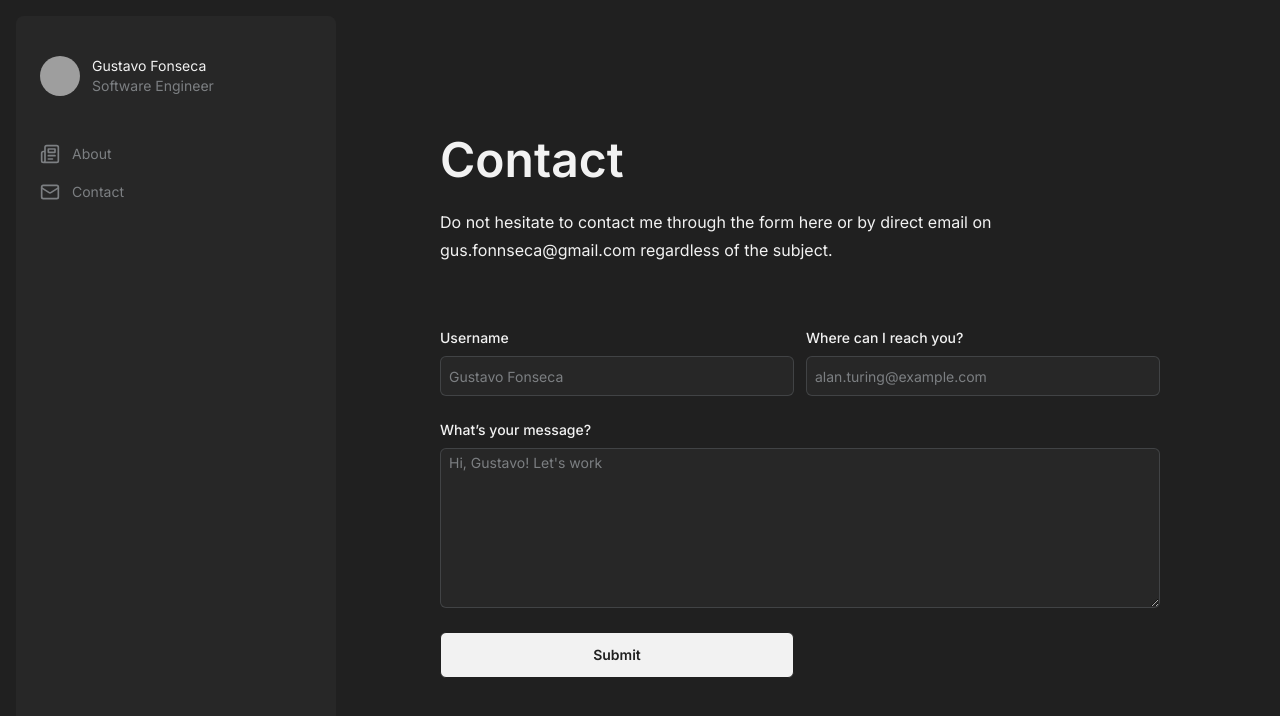
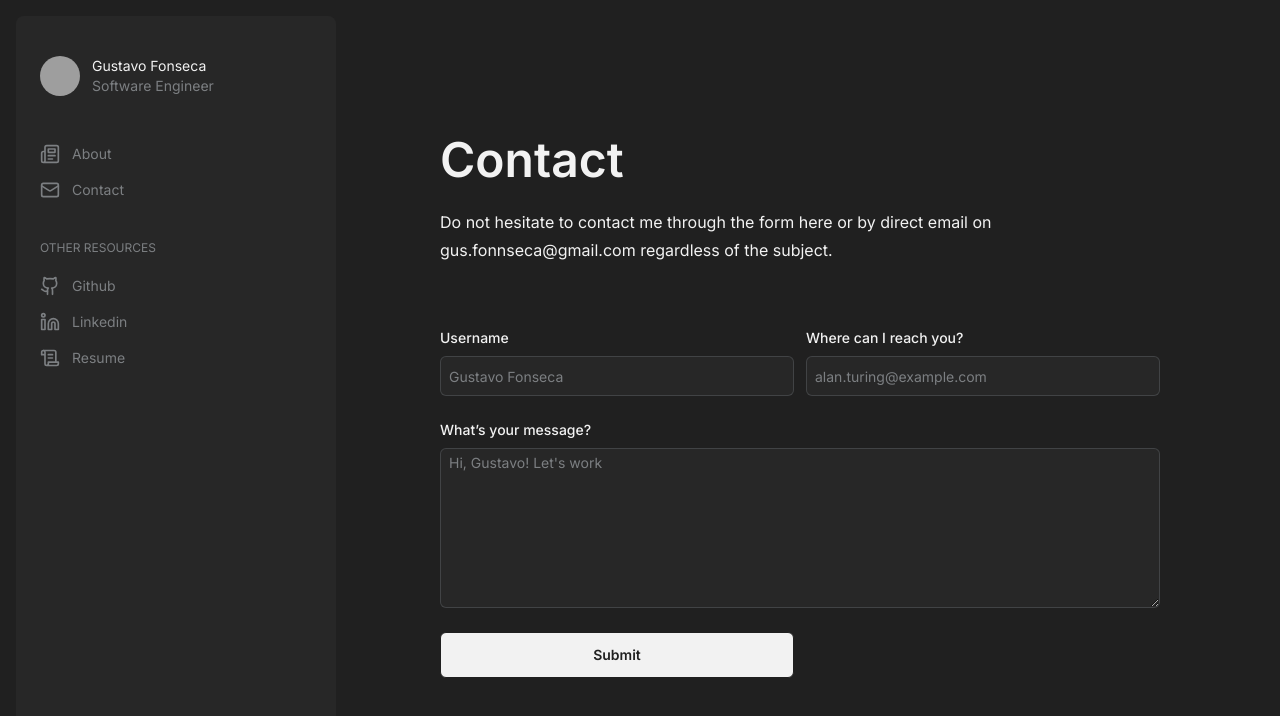
Before and after one commit to fscgustavo/portfolio, a Next.js app: page /contact in a window 1280 px wide. Shown: the top 716 px of the page. Built offline with nearby package versions, Linux system fonts and the light colour scheme; no server answers; grey boxes are pictures that could not be loaded.

Commit message:
feat: create new navigation links

```diff
--- a/app/globals.css
+++ b/app/globals.css
@@ -6,4 +6,8 @@
   .field {
     @apply rounded-md border border-[#dfeffe23] bg-foreground px-2 text-sm leading-5 text-white outline-2 outline-[#dfeffe23] placeholder:text-gray-100;
   }
+
+  .nav-link {
+    @apply flex items-center gap-x-3 px-6 py-2 text-sm hover:bg-[#2d2d2d];
+  }
 }
--- a/components/menu.tsx
+++ b/components/menu.tsx
@@ -1,7 +1,7 @@
 import Link from 'next/link';
 import { Avatar, AvatarFallback, AvatarImage } from './ui/avatar';
 import { Sheet, SheetContent, SheetHeader, SheetTrigger } from './ui/sheet';
-import { Mail, Newspaper } from 'lucide-react';
+import { Github, Linkedin, Mail, Newspaper, ScrollText } from 'lucide-react';
 import { cn } from '@/lib/utils';
 import React, { HTMLAttributes } from 'react';
 
@@ -22,26 +22,65 @@ function MyAvatar() {
   );
 }
 
-const links = [
+const links = {
+  main: [
     { Icon: Newspaper, text: 'About', href: '/' },
     { Icon: Mail, text: 'Contact', href: '/contact' },
-];
+  ],
+  social: [
+    {
+      Icon: Github,
+      text: 'Github',
+      href: 'https://github.com/fscgustavo',
+      target: '_blank',
+      rel: 'noopener',
+    },
+    {
+      Icon: Linkedin,
+      text: 'Linkedin',
+      href: 'https://www.linkedin.com/in/gustavo-fonseca-17584a179/?locale=en_US',
+      target: '_blank',
+      rel: 'noopener',
+    },
+    {
+      Icon: ScrollText,
+      text: 'Resume',
+      href: '/Gustavo%20Fonseca%20-%20Resume.pdf',
+      target: '_blank',
+    },
+  ],
+};
 
 function Navigation({ className, ...props }: HTMLAttributes<HTMLElement>) {
   return (
-    <nav className={cn('grid gap-y-0.5', className)}>
-      {links.map(({ Icon, href, text }) => {
+    <nav className={cn('grid gap-y-8', className)} {...props}>
+      <ul className="list-none gap-y-0.5">
+        {links.main.map(({ Icon, href, text, ...props }) => {
           return (
-          <Link
-            href={href}
-            className="flex items-center gap-x-3 px-6 py-2 text-sm hover:bg-[#2d2d2d]"
-            key={href}
-          >
+            <li key={href}>
+              <Link href={href} className="nav-link" {...props}>
                 <Icon className="h-5 w-5" />
                 {text}
               </Link>
+            </li>
           );
         })}
+      </ul>
+      <div>
+        <p className="mb-3 pl-6 text-xs uppercase">Other resources</p>
+        <ul className="list-none gap-y-0.5">
+          {links.social.map(({ Icon, href, text, ...props }) => {
+            return (
+              <li key={href}>
+                <a href={href} className="nav-link" {...props}>
+                  <Icon className="h-5 w-5" />
+                  {text}
+                </a>
+              </li>
+            );
+          })}
+        </ul>
+      </div>
     </nav>
   );
 }
```
Also changed, not shown: 1 other file (tests, documents, lock files or other folders). Lines whose indentation alone changed are shown as unchanged.
